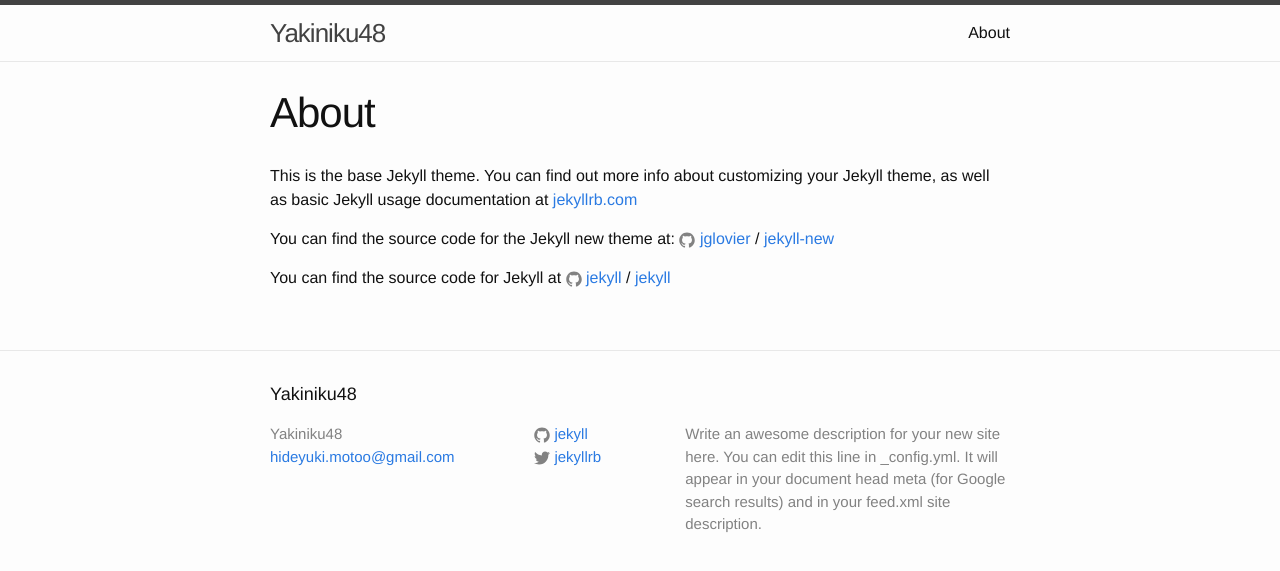
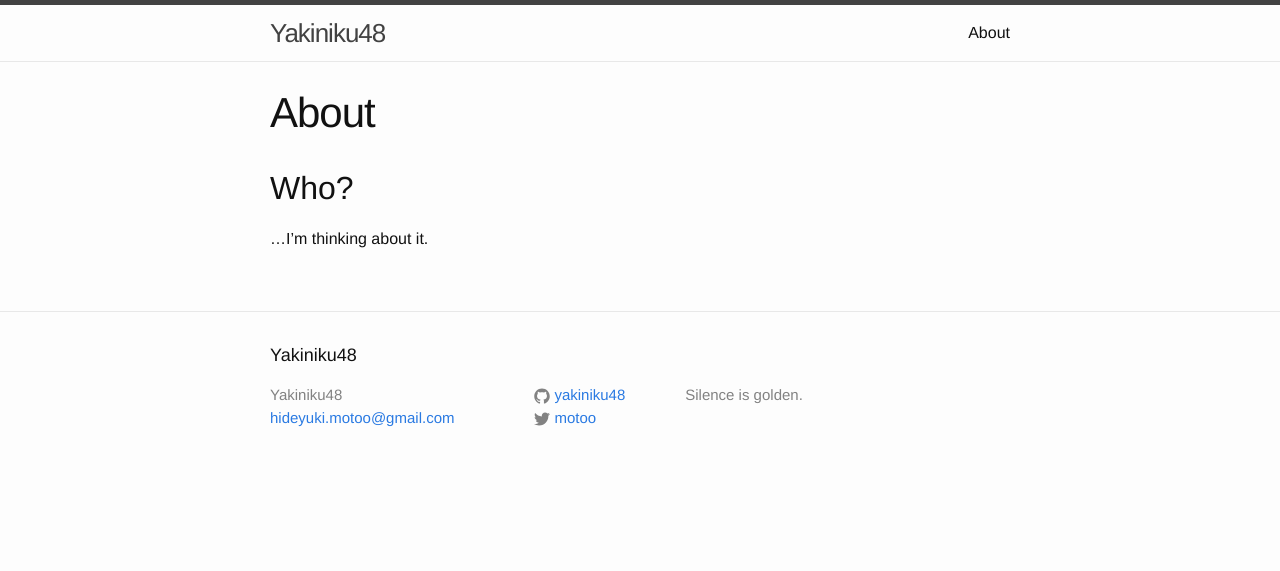
Before and after one commit to yakiniku48/yakiniku48.github.io, a Jekyll site: the page built from about.md, in a window 1280 px wide. Shown: the top 571 px of the page. Built offline with Jekyll 4.4.1, drawn with Linux system fonts in a browser that asks for light colours.

Commit message:
change my profile

```diff
--- a/_config.yml
+++ b/_config.yml
@@ -9,13 +9,11 @@
 title: Yakiniku48
 email: hideyuki.motoo@gmail.com
 description: > # this means to ignore newlines until "baseurl:"
-  Write an awesome description for your new site here. You can edit this
-  line in _config.yml. It will appear in your document head meta (for
-  Google search results) and in your feed.xml site description.
+  Silence is golden.
 baseurl: "" # the subpath of your site, e.g. /blog
-url: "http://yourdomain.com" # the base hostname & protocol for your site
-twitter_username: jekyllrb
-github_username:  jekyll
+url: "http://yakiniku48.github.io" # the base hostname & protocol for your site
+twitter_username: motoo
+github_username:  yakiniku48
 
 # Build settings
 markdown: kramdown
--- a/about.md
+++ b/about.md
@@ -4,12 +4,6 @@ title: About
 permalink: /about/
 ---
 
-This is the base Jekyll theme. You can find out more info about customizing your Jekyll theme, as well as basic Jekyll usage documentation at [jekyllrb.com](http://jekyllrb.com/)
+## Who?
 
-You can find the source code for the Jekyll new theme at:
-{% include icon-github.html username="jglovier" %} /
-[jekyll-new](https://github.com/jglovier/jekyll-new)
-
-You can find the source code for Jekyll at
-{% include icon-github.html username="jekyll" %} /
-[jekyll](https://github.com/jekyll/jekyll)
+...I'm thinking about it.
```
Also changed, not shown: _posts/2016-03-17-hello-world.markdown (added, +8 -0 lines), _posts/2016-03-17-welcome-to-jekyll.markdown (deleted, +0 -25 lines).
